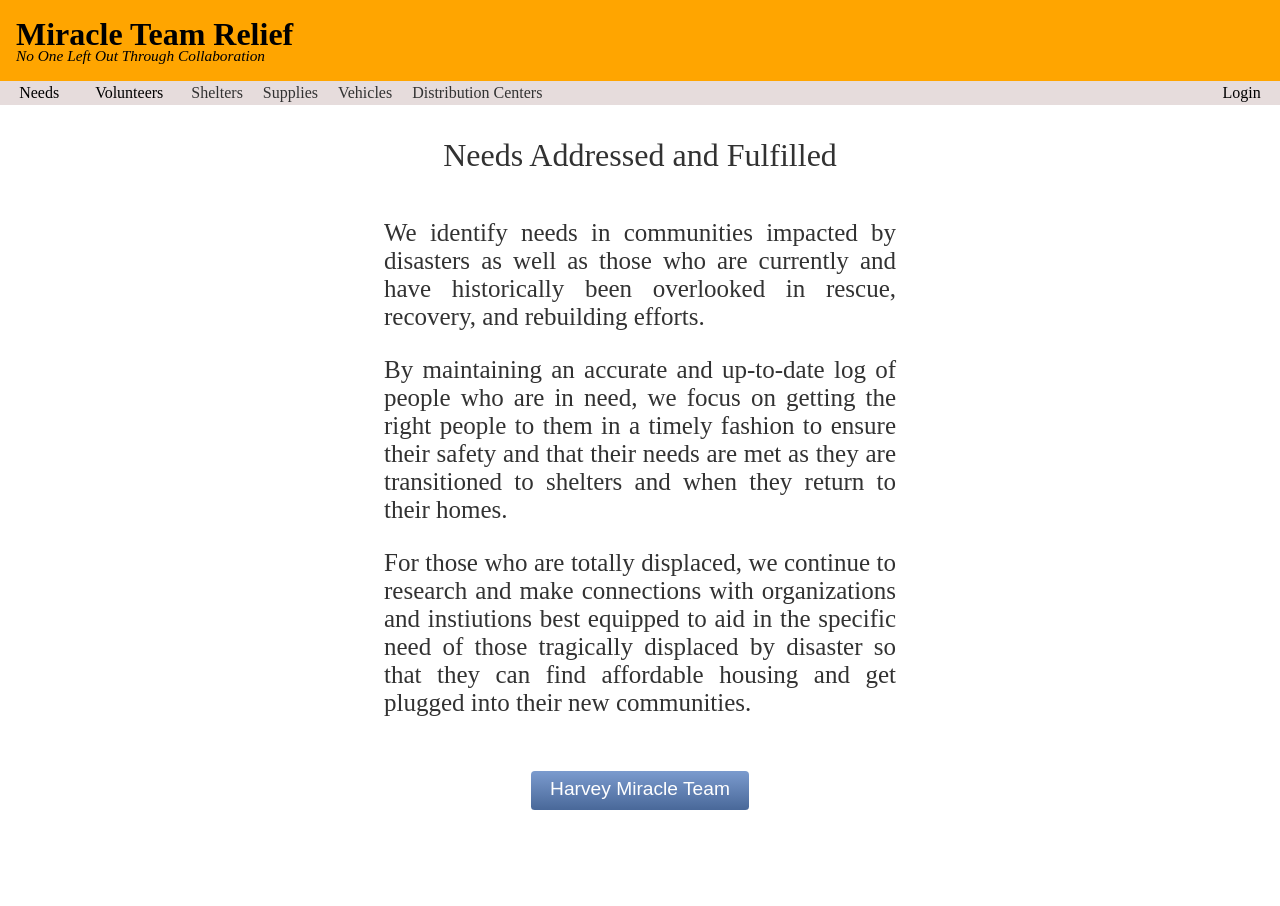
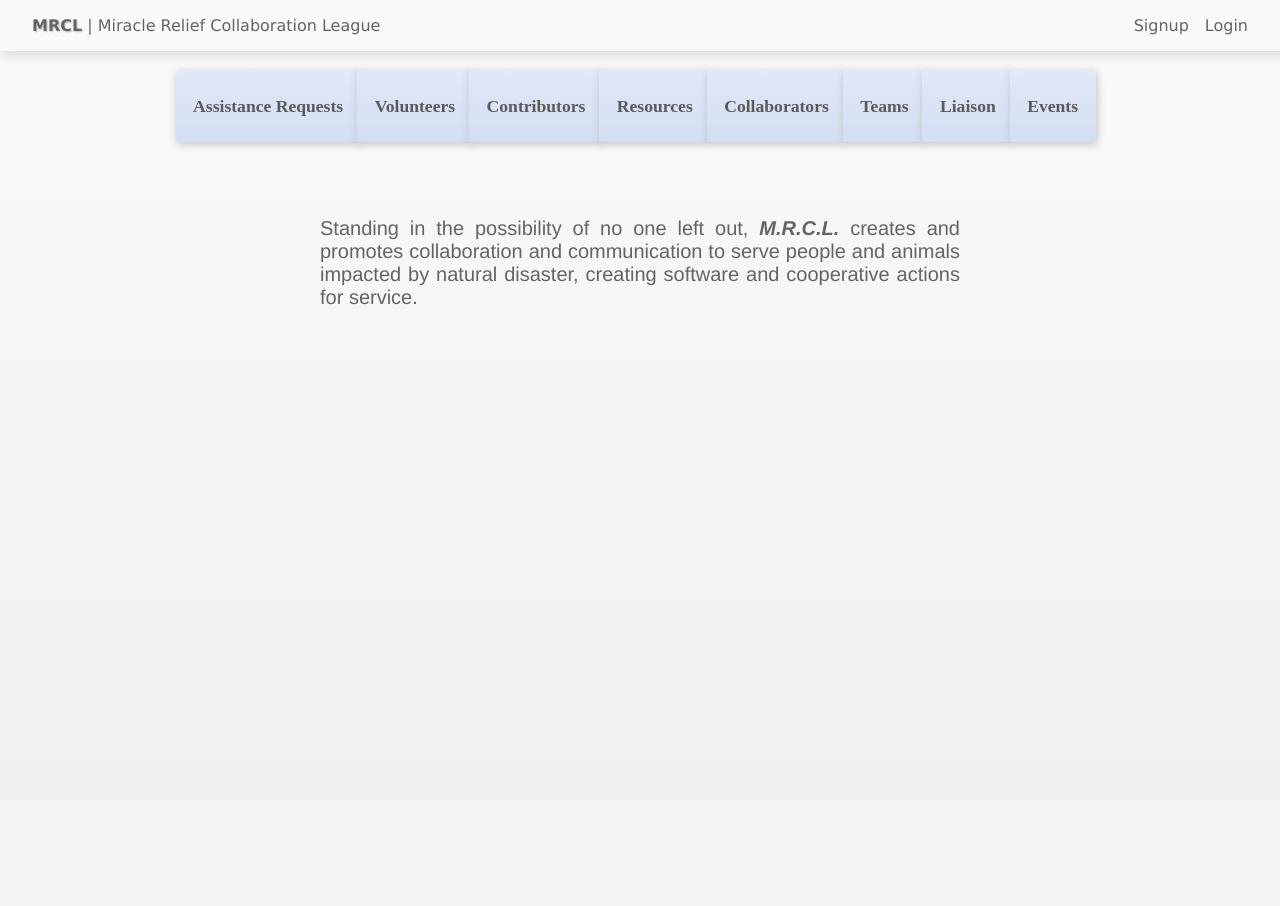
Before and after one commit to miracleteamrelief/mtr_web_app, a Flask app: page /needs in a window 1280 px wide. After the commit the page ends 305 px from the top, so only its background shows below. Run offline with Flask 2, Linux system fonts and the light colour scheme; parts of the project's set-up code (start-up, migrations or seed data) failed here and were passed over.

Commit message:
Updating site to look much better

```diff
--- a/app/models/base.py
+++ b/app/models/base.py
@@ -2,7 +2,7 @@ import sys
 import re
 from pprint import pprint, pformat
 from operator import attrgetter, itemgetter
-from data.data import DataConnector
+from data.mongo import DataConnector
 from forms import Form
 from logger import logger
 
--- a/app/static/css/layout.css
+++ b/app/static/css/layout.css
@@ -19,7 +19,7 @@ a {
     margin-top: -.4em;
 }
 #nav {
-    padding: .2em;
+    padding: 1em;
     background-color: rgb(230, 220, 220);
 }
 .option, .option a {
--- /dev/null
+++ b/app/static/css/layout1.css
@@ -0,0 +1 @@
+layout1.css
--- a/app/templates/index.html
+++ b/app/templates/index.html
@@ -1,4 +1,4 @@
-{% extends "layout.html" %}
+{% extends "layout1.html" %}
 
 {% block main %}
 <div id="main">
--- a/app/templates/layout.html
+++ b/app/templates/layout.html
@@ -1,13 +1,13 @@
 <html>
     <head>
-        <title>Miracle Team Relief</title>
+        <title>Miracle Relief Collaboration League</title>
         <link rel="stylesheet" type="text/css" href="/static/css/layout.css">
     </head>
     <body>
         <div id="header">
             <a href="/">
-                <div id="logo">Miracle Team Relief</div>
-                <div id="tagline"><i>No One Left Out Through Collaboration</i></div>
+                <div id="logo">MRCL</div>
+                <div id="tagline"><i>Miracle Relief Collaboration League</i></div>
             </a>
         </div>
         <div id="nav">
@@ -17,6 +17,8 @@
             <span class="option" onclick="supplies();">Supplies</span>
             <span class="option" onclick="vehicles();">Vehicles</span>
             <span class="option" onclick="distribution_centers();">Distribution Centers</span>
+            <span class="option" onclick="colloborators();">Collaborators</span>
+            <span class="option" onclick="events();">Events</span>
             <span class="option admin"><a href="http://ct-rei.com/harveymiracleteam/login" target="_blank">Login</a></span>
         </div>
         {% block main %}{% endblock %}
--- /dev/null
+++ b/app/templates/layout1.html
@@ -0,0 +1,107 @@
+<html>
+    <head>
+        <style>
+            body {
+                margin: 0;
+                font-family: Verdana;
+                color: rgb(100, 100, 100);
+                background: linear-gradient(rgb(250, 250, 250), rgb(240, 240, 240));
+                /*background-color: rgb(240, 240, 240);*/
+            }
+            a {
+                color: rgb(100, 100, 100);
+                text-decoration: none;
+            }
+            a:hover {
+                text-shadow: 1px 2px 3px rgb(210, 222, 242);
+            }
+            #header {
+                padding: 1em 2em 1em 2em;
+                box-shadow: 1px 5px 10px rgb(220, 220, 220);
+                background-color: rgb(250, 250, 250);
+                position: fixed;
+                width: 100%;
+                margin-top: -6em;
+            }
+            .admin {
+                float: right;
+                margin-right: 1em;
+            }
+            .admin:hover {
+
+            }
+            #navBar {
+                /*clear: both;*/
+                margin: 6em 0;
+            }
+            .nav {
+                font-size: 1.1em;
+                margin-left: -.5em;
+                border-radius: .15em;
+                font-family: Avenir;
+                padding: 1.5em 1em 1.5em 1em;
+                background: linear-gradient(rgb(225, 233, 247), rgb(210, 222, 242));
+                color: rgb(90, 90, 90);
+                box-shadow: 1px 2px 8px silver;
+                font-weight: bold;
+            }
+            .nav:hover {
+                padding: 2em 1em 2em 1em;
+                background: linear-gradient(rgb(210, 222, 242), rgb(225, 233, 247));
+                text-shadow: 1px 1px 2px rgb(200, 200, 200);
+                color: rgb(70, 70, 70);
+            }
+            #main {
+                margin: 5em auto;
+                width: 50%;
+                text-align: justify;
+                font-family: Helvetica;
+                font-size: 1.25em;
+            }
+            #footer {
+                box-shadow: 1px 5px 10px rgb(220, 220, 220);
+                background-color: rgb(250, 250, 250);
+            }
+        </style>
+    </head>
+    <body>
+        <div id="header">
+            <span style="text-shadow:1px 1px 2px silver"><b><a href="/">MRCL</a></b></span> | Miracle Relief Collaboration League
+            <span class="admin" style="margin-right: 4em;"><a href="/login">Login</a></span>
+            <span class="admin"><a href="/signup">Signup</a></span>
+        </div>
+        <div id="navBar">
+            <center>
+                <a href="/needs"><span class="nav">Assistance Requests</span></a>
+                <a href="/volunteers"><span class="nav">Volunteers</span></a>
+                <a href="/contributors"><span class="nav">Contributors</span></a>
+                <a href="/resources"><span class="nav">Resources</span></a>
+                <a href="/collaborators"><span class="nav">Collaborators</span></a>
+                <a href="/teams"><span class="nav">Teams</span></a>
+                <a href="/liaison"><span class="nav">Liaison</span></a>
+                <a href="/events"><span class="nav">Events</span></a>
+            </center>
+        </div>
+        <div id="main">
+            <p>Standing in the possibility of no one left out, <i><b>M.R.C.L.</b></i> creates and promotes collaboration and communication to serve people and animals impacted by natural disaster, creating software and cooperative actions for service.</p>
+<!--             <p>Standing in the possibility of no one left out, <i>Miracle Relief Collaboration League</i> creates and promotes collaboration and communication to serve people and animals impacted by natural disaster, creating software and cooperative actions for service.</p>
+            <p>Standing in the possibility of no one left out, <i>Miracle Relief Collaboration League</i> creates and promotes collaboration and communication to serve people and animals impacted by natural disaster, creating software and cooperative actions for service.</p>
+            <p>Standing in the possibility of no one left out, <i>Miracle Relief Collaboration League</i> creates and promotes collaboration and communication to serve people and animals impacted by natural disaster, creating software and cooperative actions for service.</p>
+            <p>Standing in the possibility of no one left out, <i>Miracle Relief Collaboration League</i> creates and promotes collaboration and communication to serve people and animals impacted by natural disaster, creating software and cooperative actions for service.</p>
+            <p>Standing in the possibility of no one left out, <i>Miracle Relief Collaboration League</i> creates and promotes collaboration and communication to serve people and animals impacted by natural disaster, creating software and cooperative actions for service.</p>
+            <p>Standing in the possibility of no one left out, <i>Miracle Relief Collaboration League</i> creates and promotes collaboration and communication to serve people and animals impacted by natural disaster, creating software and cooperative actions for service.</p>
+            <p>Standing in the possibility of no one left out, <i>Miracle Relief Collaboration League</i> creates and promotes collaboration and communication to serve people and animals impacted by natural disaster, creating software and cooperative actions for service.</p>
+            <p>Standing in the possibility of no one left out, <i>Miracle Relief Collaboration League</i> creates and promotes collaboration and communication to serve people and animals impacted by natural disaster, creating software and cooperative actions for service.</p>
+            <p>Standing in the possibility of no one left out, <i>Miracle Relief Collaboration League</i> creates and promotes collaboration and communication to serve people and animals impacted by natural disaster, creating software and cooperative actions for service.</p>
+            <p>Standing in the possibility of no one left out, <i>Miracle Relief Collaboration League</i> creates and promotes collaboration and communication to serve people and animals impacted by natural disaster, creating software and cooperative actions for service.</p>
+            <p>Standing in the possibility of no one left out, <i>Miracle Relief Collaboration League</i> creates and promotes collaboration and communication to serve people and animals impacted by natural disaster, creating software and cooperative actions for service.</p>
+            <p>Standing in the possibility of no one left out, <i>Miracle Relief Collaboration League</i> creates and promotes collaboration and communication to serve people and animals impacted by natural disaster, creating software and cooperative actions for service.</p>
+            <p>Standing in the possibility of no one left out, <i>Miracle Relief Collaboration League</i> creates and promotes collaboration and communication to serve people and animals impacted by natural disaster, creating software and cooperative actions for service.</p>
+            <p>Standing in the possibility of no one left out, <i>Miracle Relief Collaboration League</i> creates and promotes collaboration and communication to serve people and animals impacted by natural disaster, creating software and cooperative actions for service.</p>
+            <p>Standing in the possibility of no one left out, <i>Miracle Relief Collaboration League</i> creates and promotes collaboration and communication to serve people and animals impacted by natural disaster, creating software and cooperative actions for service.</p>
+            <p>Standing in the possibility of no one left out, <i>Miracle Relief Collaboration League</i> creates and promotes collaboration and communication to serve people and animals impacted by natural disaster, creating software and cooperative actions for service.</p>
+            <p>Standing in the possibility of no one left out, <i>Miracle Relief Collaboration League</i> creates and promotes collaboration and communication to serve people and animals impacted by natural disaster, creating software and cooperative actions for service.</p> -->
+        </div>
+        <div id="footer"></div>
+    </body>
+</html>
--- a/app/templates/needs.html
+++ b/app/templates/needs.html
@@ -1,8 +1,8 @@
-{% extends "layout.html" %}
+{% extends "layout1.html" %}
 
 {% block main %}
 <div id="main">
-    <div id="mainMessage"><center>Needs Addressed and Fulfilled</center></div>
+    <div id="mainMessage"><center></center>>Needs Addressed and Fulfilled</center></div>
     <div id="mainBody">
         <center>
             <div id="mainBody">
--- a/app/templates/volunteers.html
+++ b/app/templates/volunteers.html
@@ -1,4 +1,4 @@
-{% extends "layout.html" %}
+{% extends "layout1.html" %}
 
 {% block main %}
 <div id="main">
--- a/app/views/base.py
+++ b/app/views/base.py
@@ -7,17 +7,25 @@ from flask import (
     url_for,
     abort)
 from flask.views import MethodView
+from logger import logger
 
 class BaseView(MethodView):
-    context    = {}
 
     def __init__(self, *args, **kwargs):
-    	MethodView.__init__(self, *args, **kwargs)
+        MethodView.__init__(self, *args, **kwargs)
+        self.request = request
+        try:
+            self.controller = getattr(base, '{}{}'.format(str(self).replace('View', ''), 'Controller'))(request)
+        except Exception as e:
+            logger.error('{}{} does not exist'.format(str(self).replace('View', ''), 'Controller'))
+
+    def __str__(self):
+        return self.__class__.__name__
 
 class IndexView(BaseView):
 
-	def get(self):
-		return render_template('index.html')
+    def get(self):
+        return render_template('index.html')
 
 class NeedsView(BaseView):
 
```
Also changed, not shown: app/controllers/base.py (+16 -1 lines), app/models/data/mongo.py (renamed from app/models/data/data.py).
